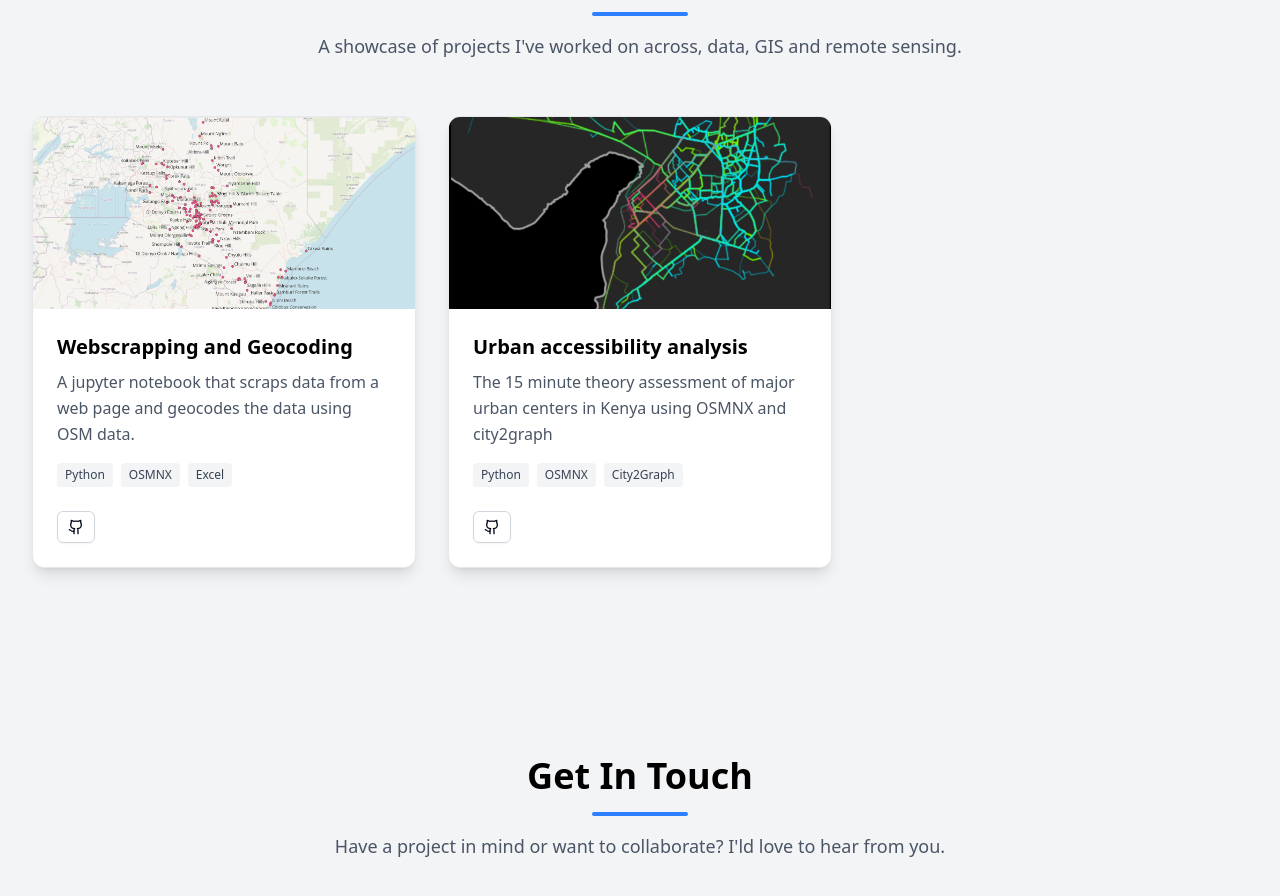
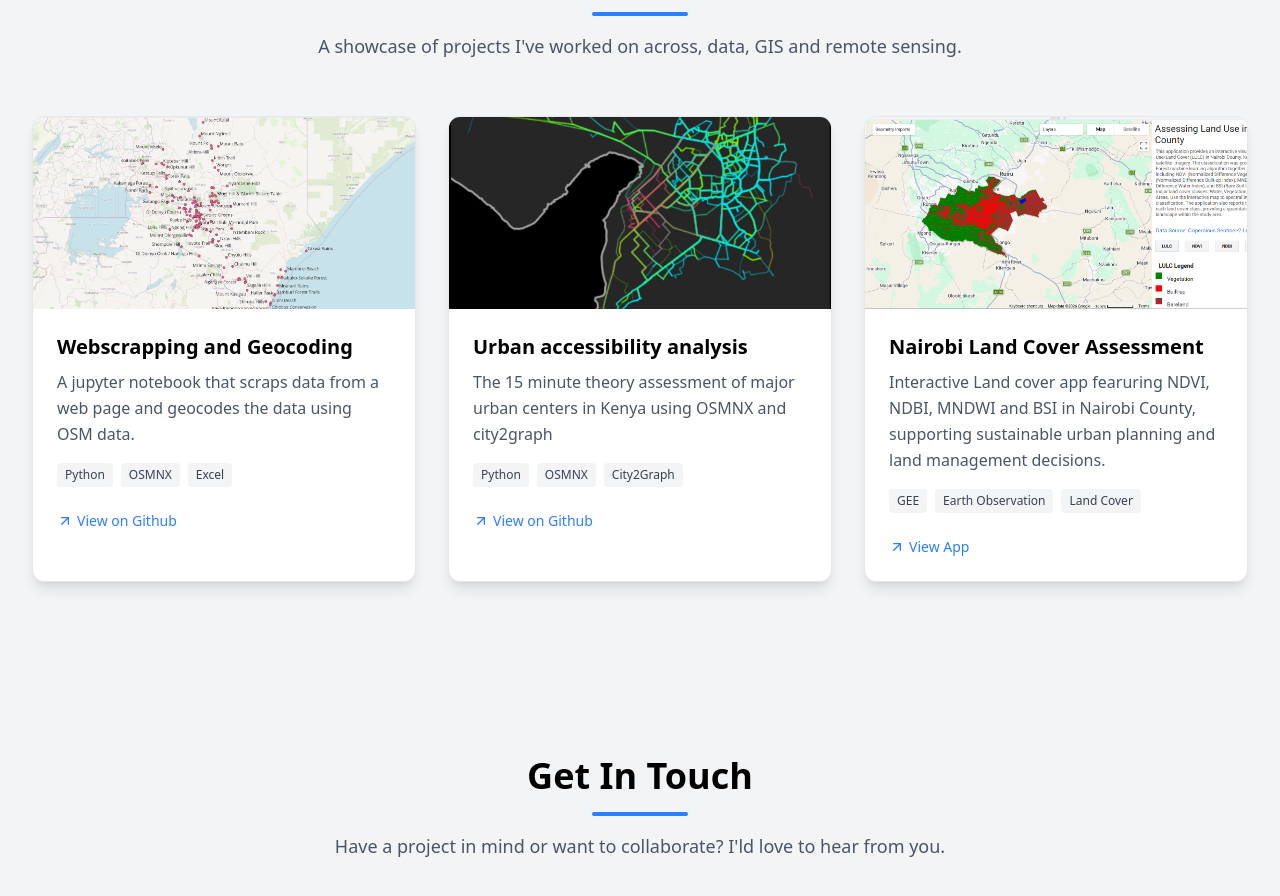
Before and after one commit to khaif-dev/Portfolio, a React (Vite) app: page / in a window 1280 px wide. Shown: the part 2694-3590 px from the top of the page. Built offline with nearby package versions, Linux system fonts and the light colour scheme.

Commit message:
edited new project

```diff
--- /dev/null
+++ b/pnpm-workspace.yaml
@@ -0,0 +1,2 @@
+allowBuilds:
+  esbuild: set this to true or false
--- a/src/Pages/Projects.jsx
+++ b/src/Pages/Projects.jsx
@@ -1,8 +1,8 @@
 import React from 'react'
-import { Button } from '@/components/ui/button'
-import { ExternalLink, Github } from 'lucide-react'
+import { ArrowUpRight } from 'lucide-react'
 import hikingSpots from '@/assets/hikingspots.png'
 import walkability from '@/assets/accessibility.png'
+import nairobiLC from '@/assets/NairobiLC.png'
 
 const Projects = () => {
   const projects = [
@@ -19,7 +19,15 @@ const Projects = () => {
       technologies: ["Python", "OSMNX", "City2Graph"],
       image: walkability,
       github: "https://github.com/khaif-dev/Python-Spatial-Analysis/tree/main/walkability"
+    },
+    {
+      title: "Nairobi Land Cover Assessment",
+      description: "Interactive Land cover app fearuring NDVI, NDBI, MNDWI and BSI in Nairobi County, supporting sustainable urban planning and land management decisions.",
+      technologies: ["GEE", "Earth Observation", "Land Cover"],
+      image: nairobiLC,
+      link: "https://immakhaoma.projects.earthengine.app/view/nairobi-land-cover-assessment"
     }
+
   ]
 
   return (
@@ -73,28 +81,16 @@ const Projects = () => {
 
                 <div className='flex gap-3 pt-2'>
                   {project.link && project.link !== "#" && (
-                    <Button
-                      size="sm"
-                      asChild
-                      className="flex-1 bg-blue-500 hover:bg-blue-600 text-white"
-                    >
-                      <a href={project.link} target="_blank" rel="noopener noreferrer">
-                        <ExternalLink className="w-4 h-4 mr-2" />
-                        View Live
-                      </a>
-                    </Button>
+                    <a href={project.link} target="_blank" rel="noopener noreferrer" className="text-blue-500 hover:text-blue-600 dark:text-blue-400 dark:hover:text-blue-300 flex items-center gap-1 text-sm font-medium transition-colors">
+                      <ArrowUpRight className="w-4 h-4" />
+                      View App
+                    </a>
                   )}
                   {project.github && project.github !== "#" && (
-                    <Button
-                      size="sm"
-                      asChild
-                      variant="outline"
-                      className="border-gray-300 dark:border-gray-600 hover:bg-gray-50 dark:hover:bg-gray-800"
-                    >
-                      <a href={project.github} target="_blank" rel="noopener noreferrer">
-                        <Github className="w-4 h-4" />
-                      </a>
-                    </Button>
+                    <a href={project.github} target="_blank" rel="noopener noreferrer" className="text-blue-500 hover:text-blue-600 dark:text-blue-400 dark:hover:text-blue-300 flex items-center gap-1 text-sm font-medium transition-colors">
+                      <ArrowUpRight className="w-4 h-4" />
+                      View on Github
+                    </a>
                   )}
                 </div>
               </div>
```
Also changed, not shown: src/assets/NairobiLC.png (renamed from src/assets/NairobiLandCover.png).
